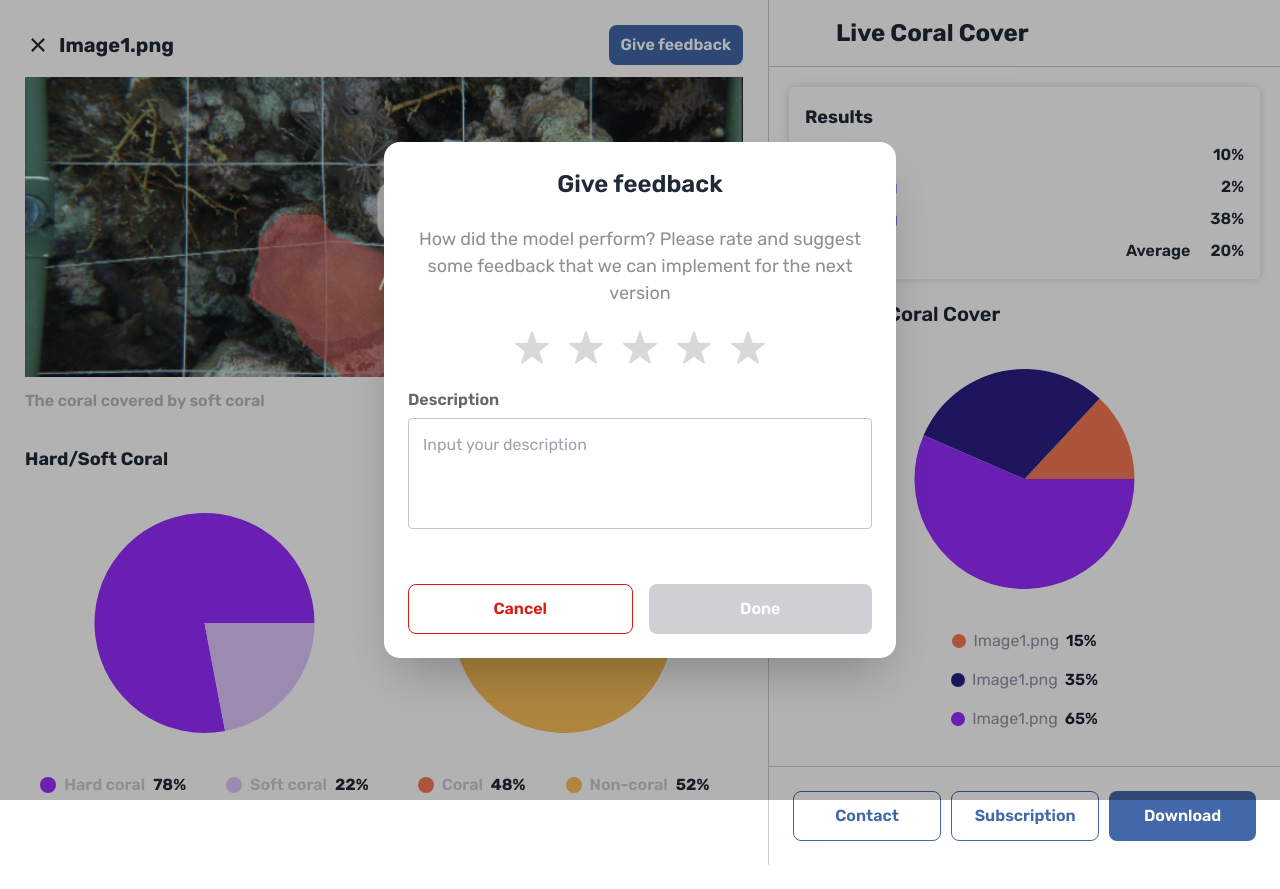
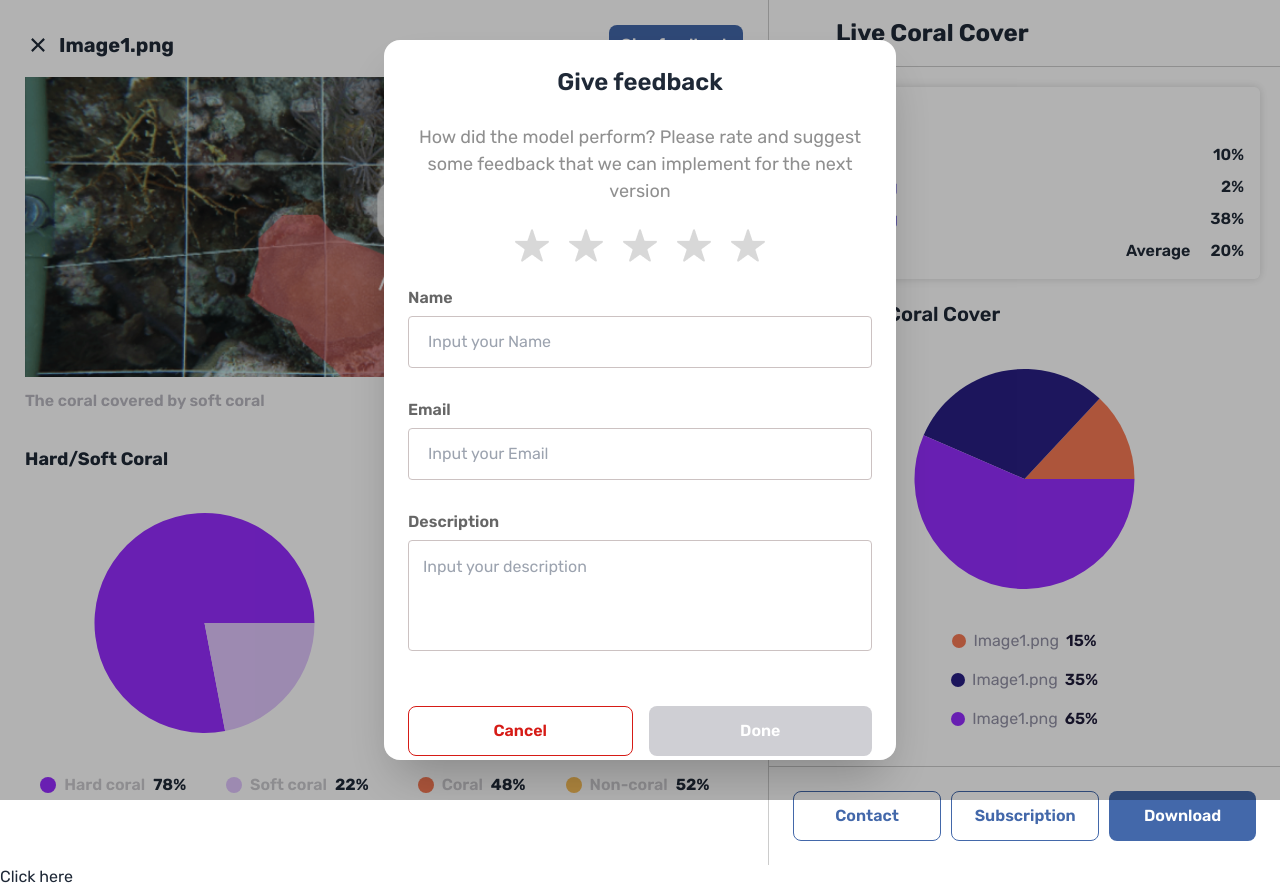
Before and after one commit to MamtazDev/coralAI, a React (Vite) app: page /upload in a window 1280 px wide. Both pictures are taken after a click on the button "Give feedback". Before the commit the page ends 865 px from the top, so only its background shows below. Built offline with nearby package versions, Linux system fonts and the light colour scheme; some icons are missing.

Commit message:
adding api and subscription

```diff
--- a/package.json
+++ b/package.json
@@ -10,6 +10,8 @@
     "preview": "vite preview"
   },
   "dependencies": {
+    "@sendgrid/mail": "^7.7.0",
+    "html2pdf.js": "^0.10.1",
     "react": "^18.2.0",
     "react-dom": "^18.2.0",
     "react-icons": "^4.10.1",
--- a/src/components/modal/FeedbackModal.jsx
+++ b/src/components/modal/FeedbackModal.jsx
@@ -1,10 +1,66 @@
 import React, { useState } from "react";
+import axios from 'axios';
 import star from "../../assets/images/whiteStar.png";
 import yellowStar from "../../assets/images/yellowStar.png";
 
+
 const FeedbackModal = ({ showFeedbackModal, setFeedbackModal }) => {
   const [feedback, setFeedback] = useState(0);
+
   const [feedbackMessage, setFeedbackMessage] = useState(null);
+  const [isValidEmail, setIsValidEmail] = useState(true);
+
+
+  const [name, setName] = useState("")
+  const [email, setEmail] = useState("")
+
+  const subscriptionHandler = async () => {
+
+    if (!isValidEmail) {
+      console.error('Invalid email');
+      return;
+    }
+
+
+    const url = 'https://api.reef.support/contact';
+    const requestBody = {
+      full_name: "Dihan",
+      email: "nahid@gmail.com",
+      message: "hello"
+    };
+
+    try {
+      const response = await axios.post(url, requestBody);
+      console.log('Subscription response:', response.data["msg"]);
+      response.data["msg"] && setFeedbackModal(false);
+    } catch (error) {
+      console.error('Error subscribing:', error);
+    }
+
+
+  }
+
+
+
+
+  const handleEmailBlur = (e) => {
+    const enteredEmail = e.target.value;
+
+    if (!enteredEmail) {
+      setIsValidEmail(false);
+      return;
+    }
+
+    const emailRegex = /^[a-zA-Z0-9._-]+@[a-zA-Z0-9.-]+\.[a-zA-Z]{2,4}$/;
+
+    if (!emailRegex.test(enteredEmail)) {
+      setIsValidEmail(false);
+    } else {
+      setIsValidEmail(true);
+    }
+  };
+
+
   return (
     <div>
       <input
@@ -103,6 +159,33 @@ const FeedbackModal = ({ showFeedbackModal, setFeedbackModal }) => {
             </div>
           </div>
 
+          <div className="mb-[30px]">
+            <label className="text-[16px] font-[600] text-[#666666] ">
+              Name
+            </label>
+            <input onBlur={(e) => setName(e.target.value)}
+              type="text"
+              className="mt-[6px] w-full outline-none border border-[#CCC2C2] rounded-[4px] px-[19px] py-[13px]"
+              placeholder="Input your Name"
+            />
+          </div>
+          <div className="mb-[30px]">
+            <label className="text-[16px] font-[600] text-[#666666] ">
+              Email
+            </label>
+            <input onBlur={handleEmailBlur}
+              onChange={(e) => setEmail(e.target.value)}
+              type="email"
+              className="mt-[6px] w-full outline-none border border-[#CCC2C2] rounded-[4px] px-[19px] py-[13px]"
+              placeholder="Input your Email"
+              required
+            />
+          {
+          !isValidEmail && <p style={{color:'red'}} >Enter valid email</p>
+          }
+          </div>
+
+
           <div className="mb-[48px]">
             <p className="text-[16px] font-[600] text-[#666] mb-[6px]">
               Description
@@ -123,11 +206,15 @@ const FeedbackModal = ({ showFeedbackModal, setFeedbackModal }) => {
               Cancel
             </button>
             <button
-              className={`w-full py-[12px] rounded-[8px] text-[16px] font-[600] text-white ${
-                feedbackMessage ? "bg-[#4368AA]" : "bg-[#cfcfd4]"
-              }`}
+              className={`w-full py-[12px] rounded-[8px] text-[16px] font-[600] text-white ${feedbackMessage ? "bg-[#4368AA]" : "bg-[#cfcfd4]"
+                }`}
               disabled={!feedbackMessage}
-              onClick={() => setFeedbackModal(false)}
+              onClick={() => {
+
+                // mailHandler();
+                subscriptionHandler()
+                //
+              }}
             >
               Done
             </button>
--- a/src/components/modal/SignUpModa.jsx
+++ b/src/components/modal/SignUpModa.jsx
@@ -1,6 +1,61 @@
-import React from "react";
+import React, { useState } from "react";
+import axios from 'axios';
+
 
 const SignUpModa = ({ showSignUpModal, setShowSignUpModal }) => {
+
+  // const [name, setName] = useState("")
+  const [email, setEmail] = useState("")
+  const [isValidEmail, setIsValidEmail] = useState(true);
+
+  const subscriptionHandler =async () => {
+
+
+
+    if (!isValidEmail) {
+      console.error('Invalid email');
+      return;
+    }
+
+
+    const url = 'https://api.reef.support/subscribe';
+    const requestBody = {
+      email: email
+    };
+
+    try {
+      const response = await axios.post(url, requestBody);
+      console.log('Subscription response:', response.data["msg"]);
+      response.data["msg"] &&  setShowSignUpModal(false);
+    } catch (error) {
+      console.error('Error subscribing:', error);
+    }
+
+
+  }
+
+
+
+
+
+  const handleEmailBlur = (e) => {
+    const enteredEmail = e.target.value;
+
+    if (!enteredEmail) {
+      setIsValidEmail(false);
+      return;
+    }
+
+    const emailRegex = /^[a-zA-Z0-9._-]+@[a-zA-Z0-9.-]+\.[a-zA-Z]{2,4}$/;
+
+    if (!emailRegex.test(enteredEmail)) {
+      setIsValidEmail(false);
+    } else {
+      setIsValidEmail(true);
+    }
+  };
+
+
   return (
     <div>
       <input
@@ -20,16 +75,16 @@ const SignUpModa = ({ showSignUpModal, setShowSignUpModal }) => {
           <div className="flex justify-center mb-[24px]"></div>
 
           <div className="mb-[54px]">
-            <div className="mb-[30px]">
+            {/* <div className="mb-[30px]">
               <label className="text-[16px] font-[600] text-[#666666] ">
                 Name
               </label>
-              <input
+              <input Value={name} onBlur={(e) => setName(e.target.value)}
                 type="text"
                 className="mt-[6px] w-full outline-none border border-[#CCC2C2] rounded-[4px] px-[19px] py-[13px]"
                 placeholder="Input your name"
               />
-            </div>
+            </div> */}
             {/* <div className="mb-[30px]">
               <label className="text-[16px] font-[600] text-[#666666] ">
                 Organizations
@@ -44,11 +99,16 @@ const SignUpModa = ({ showSignUpModal, setShowSignUpModal }) => {
             <label className="text-[16px] font-[600] text-[#666666] ">
               Email
             </label>
-              <input
+            <input onBlur={handleEmailBlur}
+              onChange={(e) => setEmail(e.target.value)}
               type="email"
               className="mt-[6px] w-full outline-none border border-[#CCC2C2] rounded-[4px] px-[19px] py-[13px]"
-                placeholder="Input your email"
+              placeholder="Input your Email"
+              required
             />
+          {
+          !isValidEmail && <p style={{color:'red'}} >Enter valid email</p>
+          }
           </div>
           </div>
 
@@ -61,7 +121,10 @@ const SignUpModa = ({ showSignUpModal, setShowSignUpModal }) => {
             </button>
             <button
               className="w-full py-[12px] rounded-[8px] text-[16px] font-[600] text-white bg-[#4368AA] "
-              onClick={() => setShowSignUpModal(false)}
+              onClick={() => {
+
+                subscriptionHandler()
+              }}
             >
               Done
             </button>
--- a/src/components/ui/AverageCoralCover.jsx
+++ b/src/components/ui/AverageCoralCover.jsx
@@ -19,7 +19,7 @@ const AverageCoralCover = () => {
           { value: 35, color: "#291f85" },
           { value: 65, color: "#962dff" },
         ].map((item, idx) => (
-          <div className="flex items-center gap-[7px]">
+          <div key ={idx} className="flex items-center gap-[7px]">
             <div
               className="h-[14px] w-[14px] rounded-full bg-[#F77A55]"
               style={{ backgroundColor: `${item.color}` }}
--- a/src/components/ui/ButtonsContainer.jsx
+++ b/src/components/ui/ButtonsContainer.jsx
@@ -1,6 +1,6 @@
 import React from "react";
 
-const ButtonsContainer = ({ setShowSignUpModal }) => {
+const ButtonsContainer = ({generatePDF, setShowSignUpModal }) => {
   return (
     <div className="border-t border-[#cccccc] mt-[35px] p-[24px] flex justify-between gap-[10px]">
       <button className="rounded-[8px] border border-[#4368AA] w-full text-[16px] text-[#4368AA] font-[600] py-[12px]">
@@ -12,7 +12,7 @@ const ButtonsContainer = ({ setShowSignUpModal }) => {
       >
         Subscription
       </button>
-      <button className="rounded-[8px]  bg-[#4368AA] w-full text-[16px] text-white font-[600] py-[12px]">
+      <button onClick={() => generatePDF()} className="rounded-[8px]  bg-[#4368AA] w-full text-[16px] text-white font-[600] py-[12px]">
         <a href="/src/assets/files/demo.pdf" download="demo.pdf">
           Download
         </a>
--- a/src/pages/Home.jsx
+++ b/src/pages/Home.jsx
@@ -1,4 +1,4 @@
-import React, { useState } from "react";
+import React, { useRef, useState } from "react";
 import ImageContaienr from "../components/ui/ImageContaienr";
 import ChartContainer from "../components/ui/ChartContainer";
 import { FaArrowLeft } from "react-icons/fa6";
@@ -8,12 +8,39 @@ import ButtonsContainer from "../components/ui/ButtonsContainer";
 import FeedbackModal from "../components/modal/FeedbackModal";
 import SignUpModa from "../components/modal/SignUpModa";
 
+
+import html2pdf from 'html2pdf.js';
+
+
+
+
 const Home = () => {
   const [showFeedbackModal, setFeedbackModal] = useState(false);
   const [showSignUpModal, setShowSignUpModal] = useState(false);
+  const contentRef = useRef(null);
+
+
+  const generatePDF = () => {
+    if (contentRef.current) {
+      const screenWidth = window.innerWidth;
+      const screenHeight = window.innerHeight;
+
+      const aspectRatio = screenWidth / screenHeight;
+
+      const opt = {
+        margin: 10,
+        filename: 'my_webpage.pdf',
+        image: { type: 'jpeg', quality: 0.98 },
+        html2canvas: { scale: 2 },
+        jsPDF: { unit: 'mm', format: 'a4', orientation: aspectRatio > 1 ? 'landscape' : 'portrait' },
+      };
+
+      html2pdf().from(contentRef.current).set(opt).save();
+    }
+  };
   return (
     <>
-      <div className="container mx-auto my-[30px]  mainBox grid grid-cols-1   lg:grid-cols-5">
+      <div ref={contentRef} id="content-to-export" className="container mx-auto my-[30px]  mainBox grid grid-cols-1   lg:grid-cols-5">
         <div className="col-span-3 p-[25px]">
           <ImageContaienr setFeedbackModal={setFeedbackModal} />
           <ChartContainer />
@@ -25,9 +52,11 @@ const Home = () => {
           </div>
           <Results />
           <AverageCoralCover />
-          <ButtonsContainer setShowSignUpModal={setShowSignUpModal} />
+          <ButtonsContainer generatePDF={generatePDF} setShowSignUpModal={setShowSignUpModal} />
         </div>
       </div>
+
+      <button onClick={generatePDF}>Click here</button>
 
       <FeedbackModal
         setFeedbackModal={setFeedbackModal}
--- a/src/pages/Upload.jsx
+++ b/src/pages/Upload.jsx
@@ -59,6 +59,9 @@ const Upload = () => {
         </div>
       )}
 
+      {/* <img src="https://reef-support-storage.s3.amazonaws.com//app/resources/deployment_requests/099e5fd3-2e7b-4391-a746-7fb0d3cb3566/output/d2888e41-0000-4b62-a4be-89520cd1ce7f.jpg?X-Amz-Algorithm=AWS4-HMAC-SHA256&X-Amz-Credential=AKIAX5DA6CRXLV3RUYDH%2F20230822%2Feu-west-3%2Fs3%2Faws4_request&X-Amz-Date=20230822T042941Z&X-Amz-Expires=3600&X-Amz-SignedHeaders=host&X-Amz-Signature=7dee9a577de1abfedc99ab1b6d3595748998fc336a19a8609e326f7d2ada638d" alt="Image"/> */}
+
+
       <UploadModal
         setShowUploadModal={setShowUploadModal}
         showUploadModal={showUploadModal}
```
Also changed, not shown: 1 other file (tests, documents, lock files or other folders). Lines whose indentation alone changed are shown as unchanged.
